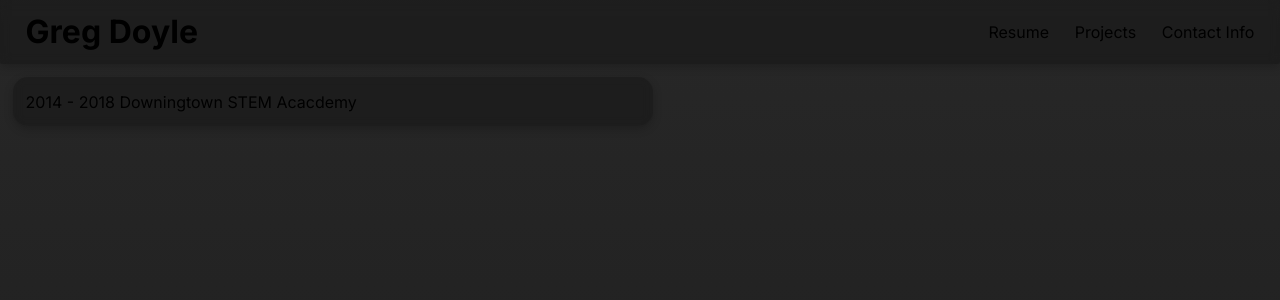
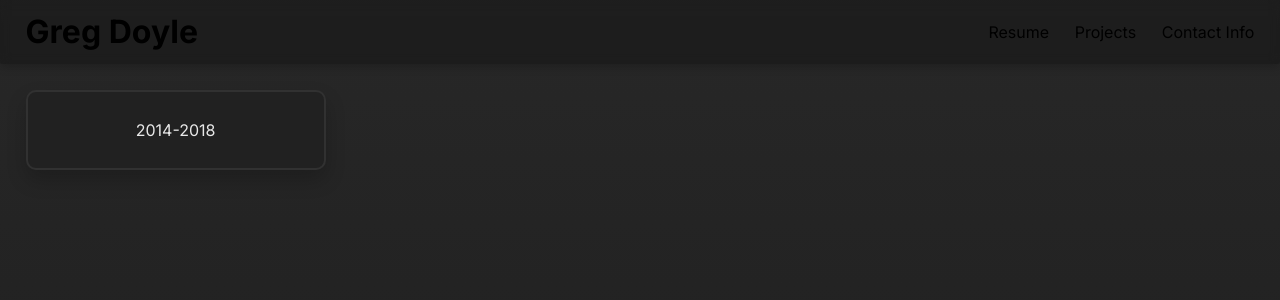
Before and after one commit to 18gdoyle/GregDoylesPortfolioSite, a Next.js app in the folder greg-doyles-portfolio-site/: page / in a window 1280 px wide. Both pictures are taken after a click on the element "Resume". Shown: the top 300 px of the page. Built offline with nearby package versions, Linux system fonts and the light colour scheme.

Commit message:
timeline cards expand

```diff
--- /dev/null
+++ b/greg-doyles-portfolio-site/app/components/TimeLineCard.css
@@ -0,0 +1,118 @@
+.card {
+    position: relative;
+    display: flex;
+    align-items: center;
+    justify-content: center;
+    width: 300px;
+    height: 80px;
+    box-shadow: 0 10px 20px rgba(0, 0, 0, 0.2);
+    padding: 2vw;
+    overflow: hidden;
+    border-radius: 10px;
+    background: #212121;
+    border: 2px solid #313131;
+    transition: all 0.5s cubic-bezier(0.23, 1, 0.320, 1);
+    margin: 2vw;
+    bottom: 0;
+}
+
+.card:hover {
+    height: 600px;
+    width: 600px;
+}
+
+.content {
+    display: flex;
+    flex-direction: row;
+    align-items: center;
+    color: #e8e8e8;
+    gap: 2vw;
+    transition: all 0.5s cubic-bezier(0.23, 1, 0.320, 1);
+}
+
+.content .heading {
+    font-weight: 700;
+    font-size: 32px;
+}
+
+.content .icon {
+    font-size: 5vw;
+}
+
+.content .para {
+    line-height: 1.5;
+}
+
+.content .btn {
+    color: #e8e8e8;
+    text-decoration: none;
+    padding: 10px;
+    font-weight: 600;
+    border: none;
+    cursor: pointer;
+    background: #0974f1;
+    border-radius: 5px;
+    box-shadow: 0 5px 10px rgba(0, 0, 0, 0.2);
+}
+
+.card:hover {
+    box-shadow: 0 0 20px rgba(9, 117, 241, 0.8);
+    border-color: #0974f1;
+}
+
+.hover-underline-animation {
+    display: inline-block;
+    position: relative;
+    color: #0974f1;;
+  }
+
+  .hover-underline-animation:after {
+    content: '';
+    position: absolute;
+    width: 100%;
+    transform: scaleX(0);
+    height: 2px;
+    bottom: 0;
+    left: 0;
+    background-color: #0974f1;;
+    transform-origin: bottom right;
+    transition: transform 0.25s ease-out;
+  }
+
+  .hover-underline-animation:hover:after {
+    transform: scaleX(1);
+    transform-origin: bottom left;
+  }
+
+.content .btn:hover {
+    outline: 2px solid #e8e8e8;
+    background: transparent;
+    color: #e8e8e8;
+}
+
+.content .btn:active {
+    box-shadow: none;
+}
+
+.projectDescriptionAndLinks {
+    display: flex;
+    flex-direction: column;
+    justify-content: space-between;
+}
+
+.flexItem {
+    height: 33%;
+}
+
+a {
+    color: #0974f1;
+    display: block;
+    margin-bottom: 15px
+}
+
+hr.rounded {
+    border-top: 2px solid #bbb;
+    border-radius: 5px;
+    margin-top: 12px;
+    margin-bottom: 12px;
+}
--- /dev/null
+++ b/greg-doyles-portfolio-site/app/components/TimeLineCard.tsx
@@ -0,0 +1,71 @@
+import './TimeLineCard.css';
+import './TimeLineCard';
+import React from 'react'
+
+export default function Home() {
+    const [maximizedContent, setMaximizedContent] = React.useState(false);
+
+    function enterHover() {
+        setMaximizedContent(true);
+    }
+
+    function exitHover() {
+        setMaximizedContent(false);
+    }
+
+    return (
+      <main>
+        <div className="card" onMouseEnter={enterHover} onMouseLeave={exitHover}>
+            <div className="content">
+                {maximizedContent ?
+                    <div>
+                        <div className="flexItem">
+                            <p className="para">
+                                2014-2018
+                            </p>
+                        </div>
+                        <div className='flexItem'>
+                            <p className='heading'>Downingtown STEM Academy</p>
+                        </div>
+                        <div className="flexItem">
+                            <p className="para">
+                                <strong>GPA:</strong> 3.8
+                            </p>
+                        </div>
+                        <div className="flexItem">
+                            <p className="para">
+                                <strong>Activities and Accomplishments:</strong>
+                                <li>
+                                    Ski and Snowboard Club
+                                </li>
+                                <li>
+                                    National Honors Society
+                                </li>
+                            </p>
+                        </div>
+                        <div className='flexItem'>
+                            <hr className="rounded"></hr>
+                        </div>
+                        <div className='flexItem'>
+                            <p className="para">
+                                <a href="https://lilacrust.com/" target="_blank" className='hover-underline-animation'>The Project</a>
+                            </p>
+                            <p className="para">
+                                <a href="https://github.com/18gdoyle/lilac-rust-website" target="_blank" className='hover-underline-animation'>The Code</a>
+                            </p>
+                        </div>
+                    </div>
+                :
+                    <div>
+                        <div className="flexItem">
+                            <p className="para">
+                                2014-2018
+                            </p>
+                        </div>
+                    </div>
+                }
+            </div>
+        </div>
+      </main>
+    )
+  }
--- a/greg-doyles-portfolio-site/app/pages/ResumePage.tsx
+++ b/greg-doyles-portfolio-site/app/pages/ResumePage.tsx
@@ -1,12 +1,10 @@
 import './ResumePage.css'
+import TimeLineCard from '../components/TimeLineCard'
 
 export default function Home() {
     return (
         <main>
-            <div className='glassDiv'>
-                2014 - 2018
-                Downingtown STEM Acacdemy
-            </div>
+            <TimeLineCard />
         </main>
     )
   }
```
